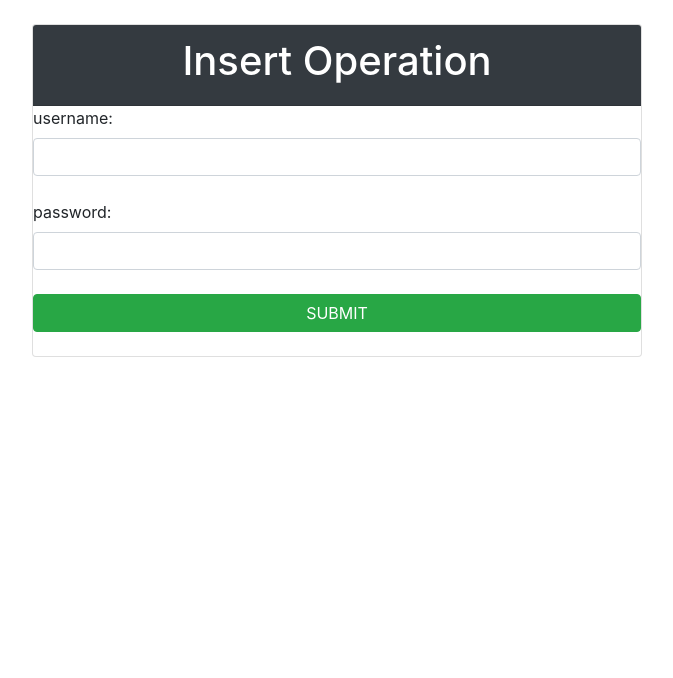
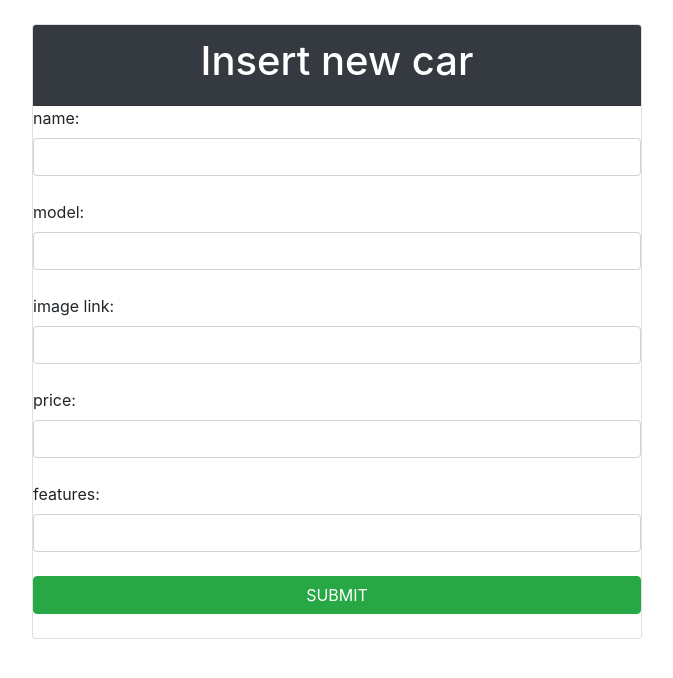
Before and after one commit to aslanshaikh/car_sales_sys, a PHP site: page /insert.php in a window 1280 px wide. Shown: the top 678 px of the page, without its empty margins (303-976 px from the left). Run offline with PHP 8.4, Linux system fonts and the light colour scheme.

```diff
--- a/adminlogin/insert.php
+++ b/adminlogin/insert.php
@@ -3,9 +3,12 @@
 include 'conn.php';
 if(isset($_POST['done'])) {
 
-    $username = $_POST['username'];
-    $password = $_POST['password'];
-    $q = "INSERT INTO `crud`(`username`, `password`) VALUES ('$username','$password')";
+    $name = $_POST['name'];
+    $model = $_POST['model'];
+    $price = $_POST['price'];
+    $features = $_POST['features'];
+    $images = $_POST['images'];
+    $q = "INSERT INTO `cardet`(`model`, `name`, `price`, `features`, `images`) VALUES ('$model','$name', '$price', '$features', '$images')";
 
     $query = mysqli_query($con,$q);
 }
@@ -31,14 +34,19 @@ if(isset($_POST['done'])) {
         <form action="" method="post"> <br>
             <div class="card">
                 <div class="card-header bg-dark">
-                    <h1 class="text-white text-center">Insert Operation</h1>
+                    <h1 class="text-white text-center">Insert new car</h1>
                 </div>
 
-                <label>username: </label>
-                <input type="text" name="username" class="form-control"> <br>
-
-                <label>password: </label>
-                <input type="Password" name="password" class="form-control"> <br>
+                <label>name: </label>
+                <input type="text" name="name" class="form-control"> <br>
+                <label>model: </label>
+                <input type="text" name="model" class="form-control"> <br>
+                <label>image link: </label>
+                <input type="text" name="images" class="form-control"> <br>
+                <label>price: </label>
+                <input type="text" name="price" class="form-control"> <br>
+                <label>features: </label>
+                <input type="text" name="features" class="form-control"> <br>
 
                 <button class="btn btn-success" type="submit" name="done">SUBMIT</button>
                 <br>
```
Also changed, not shown: adminlogin/adminmain.php (+13 -6 lines), adminlogin/delete.php (+7 -1 lines).
